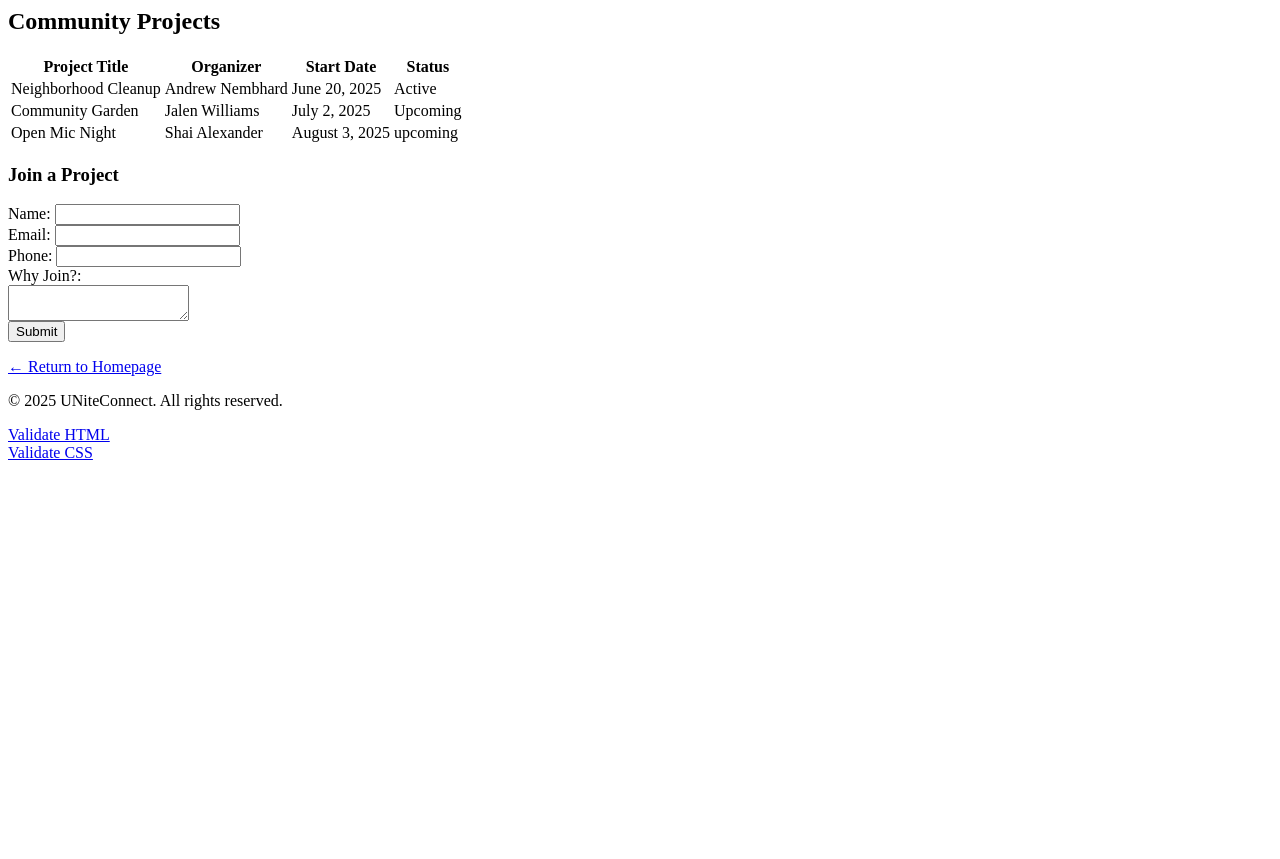
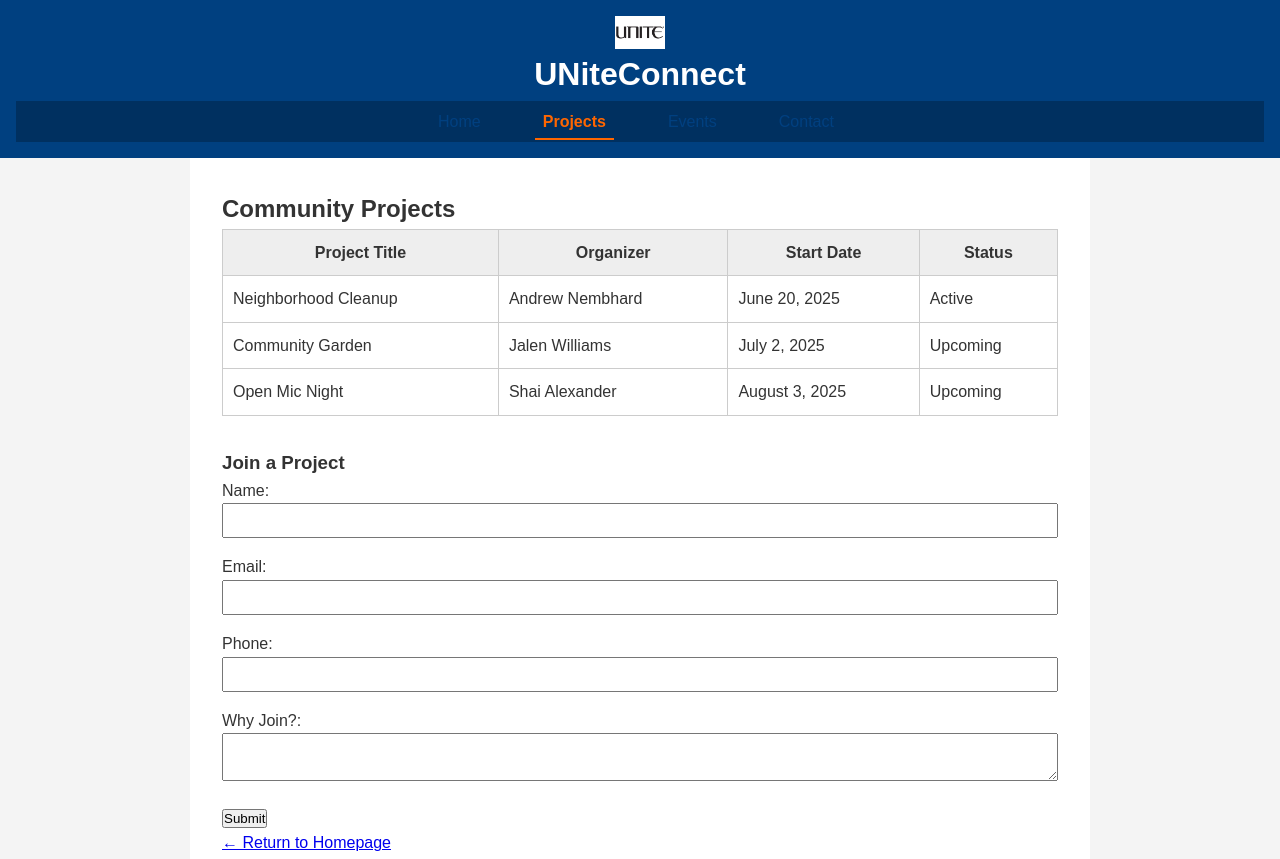
Before and after one commit to NoahctIT/NoahctIT.github.io, a plain HTML site: page project/projects.html in a window 1280 px wide. Shown: the top 859 px of the page. Before the commit the page ends 800 px from the top, so only its background shows below. Drawn offline with Linux system fonts and the light colour scheme.

Commit message:
Add files via upload

```diff
--- a/project/contact.html
+++ b/project/contact.html
@@ -1,20 +1,53 @@
+<!DOCTYPE html>
+<html lang="en">
+<head>
+  <meta charset="UTF-8" />
+  <meta name="viewport" content="width=device-width, initial-scale=1" />
+  <title>Contact Us - UNiteConnect</title>
+  <link rel="stylesheet" href="styles.css" />
+</head>
+<body class="contact">
+
+  <!-- Site header and navigation -->
+  <header>
+    <img src="images/Unite-logo.jpg" alt="UNiteConnect Logo" class="logo"/>
+    <h1>UNiteConnect</h1>
+    <nav>
+      <ul>
+        <li class="home"><a href="index.html">Home</a></li>
+        <li class="projects"><a href="projects.html">Projects</a></li>
+        <li class="events"><a href="events.html">Events</a></li>
+        <li class="contact"><a href="contact.html">Contact</a></li>
+      </ul>
+    </nav>
+  </header>
+
   <main>
+    <!-- Page title -->
     <h2>Contact Us</h2>
+
+    <!-- Contact form -->
     <form>
-    <label>Name: <input type="text" required/></label><br/>
-    <label>Email: <input type="email" required/></label><br/>
-    <label>Message:<br/><textarea required></textarea></label><br/>
+      <label>Name: <input type="text" required /></label><br />
+      <label>Email: <input type="email" required /></label><br />
+      <label>Message:<br /><textarea required></textarea></label><br />
       <button type="submit">Send</button>
     </form>
+
+    <!-- Social media links -->
     <p>Follow us on social media:</p>
     <p>
       <a href="#">Facebook</a> | <a href="#">Instagram</a> | <a href="#">X</a>
     </p>
+
+    <!-- Link back to homepage -->
     <p><a href="index.html" class="return-home">← Return to Homepage</a></p>
   </main>
+
+  <!-- Footer -->
   <footer>
     <p>&copy; 2025 UNiteConnect. All rights reserved.</p>
-    <a href="https://validator.w3.org/check?uri=referer" referrerpolicy="unsafe-url">Validate HTML</a><br>
+    <a href="https://validator.w3.org/check?uri=referer" referrerpolicy="unsafe-url">Validate HTML</a><br />
     <a href="https://jigsaw.w3.org/css-validator/check/referer" referrerpolicy="unsafe-url">Validate CSS</a>
   </footer>
 </body>
--- a/project/projects.html
+++ b/project/projects.html
@@ -1,6 +1,32 @@
+<!DOCTYPE html>
+<html lang="en">
+<head>
+  <meta charset="UTF-8" />
+  <meta name="viewport" content="width=device-width, initial-scale=1" />
+  <title>Community Projects - UNiteConnect</title>
+  <link rel="stylesheet" href="styles.css" />
+</head>
+<body class="projects">
+
+  <!-- Site header and navigation -->
+  <header>
+    <img src="images/Unite-logo.jpg" alt="UNiteConnect Logo" class="logo"/>
+    <h1>UNiteConnect</h1>
+    <nav>
+      <ul>
+        <li class="home"><a href="index.html">Home</a></li>
+        <li class="projects"><a href="projects.html">Projects</a></li>
+        <li class="events"><a href="events.html">Events</a></li>
+        <li class="contact"><a href="contact.html">Contact</a></li>
+      </ul>
+    </nav>
+  </header>
+
   <main>
-  <!-- Event table listing community events -->
+    <!-- Page title -->
     <h2>Community Projects</h2>
+
+    <!-- Projects table -->
     <table>
       <thead>
         <tr>
@@ -27,25 +53,29 @@
           <td>Open Mic Night</td>
           <td>Shai Alexander</td>
           <td>August 3, 2025</td>
-          <td>upcoming</td>
+          <td>Upcoming</td>
         </tr>
       </tbody>
     </table>
+
     <!-- Join a project form -->
     <h3>Join a Project</h3>
     <form>
-    <label>Name: <input type="text" required /></label><br/>
-    <label>Email: <input type="email" required /></label><br/>
-    <label>Phone: <input type="tel" /></label><br/>
-    <label>Why Join?:<br/><textarea></textarea></label><br/>
+      <label>Name: <input type="text" required /></label><br />
+      <label>Email: <input type="email" required /></label><br />
+      <label>Phone: <input type="tel" /></label><br />
+      <label>Why Join?:<br /><textarea></textarea></label><br />
       <button type="submit">Submit</button>
     </form>
+
+    <!-- Link back to homepage -->
     <p><a href="index.html" class="return-home">← Return to Homepage</a></p>
   </main>
 
+  <!-- Footer -->
   <footer>
     <p>&copy; 2025 UNiteConnect. All rights reserved.</p>
-    <a href="https://validator.w3.org/check?uri=referer" referrerpolicy="unsafe-url">Validate HTML</a><br>
+    <a href="https://validator.w3.org/check?uri=referer" referrerpolicy="unsafe-url">Validate HTML</a><br />
     <a href="https://jigsaw.w3.org/css-validator/check/referer" referrerpolicy="unsafe-url">Validate CSS</a>
   </footer>
 </body>
--- a/project/styles.css
+++ b/project/styles.css
@@ -12,7 +12,7 @@ body {
   color: #333;
   padding-bottom: 50px;
 }
-/* ------ Header and Nav ------ */
+
 header {
   background: #004080;
   color: white;
@@ -41,7 +41,7 @@ nav a {
   color: white;
   text-decoration: none;
 }
-/* Highlight the active navigation link */
+
 nav .active a {
   text-decoration: underline;
 }
@@ -57,7 +57,7 @@ main {
   width: 100%;
   height: auto;
 }
-/* --- Footer --- */
+
 footer {
   text-align: center;
   padding: 1rem;
@@ -65,7 +65,7 @@ footer {
   position: relative;
   margin-top: 2rem;
 }
-/* --Images -- */
+
 .btn {
   display: inline-block;
   background: #004080;
@@ -97,9 +97,41 @@ th {
   background-color: #eee;
 }
 
-/* Form */
+/* Form styles */
 form input, form textarea {
   width: 100%;
   padding: 0.5rem;
   margin-bottom: 1rem;
 }
+/* Fact styles */
+.fact-section {
+  background-color: #fffbe6;
+  padding: 1rem;
+  margin-top: 2rem;
+  border-left: 4px solid #ffa500;
+  font-style: italic;
+}
+
+/* Style for navigation links */
+nav ul {
+  list-style: none;
+  display: flex;
+  gap: 1rem;
+  padding-left: 0;
+}
+
+nav ul li a {
+  color: #004080;
+  text-decoration: none;
+  padding: 0.5rem;
+}
+
+/* Highlight current page in nav bar */
+body.home li.home a,
+body.projects li.projects a,
+body.events li.events a,
+body.contact li.contact a {
+  font-weight: bold;
+  color: #ff6600;
+  border-bottom: 2px solid #ff6600;
+}
```
Also changed, not shown: project/events.html (+31 -1 lines), project/funfacts.js (added, +21 -0 lines), project/index.html (+12 -9 lines). Lines whose indentation alone changed are shown as unchanged.
